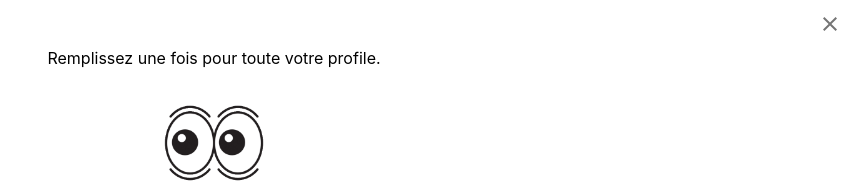
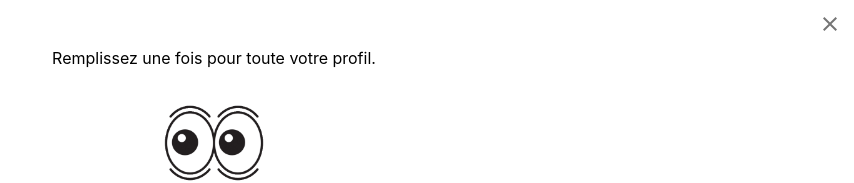
Before and after one commit to favreau84/jecoche, a React (Create React App) app: page /profile in a window 1280 px wide. Shown: the top 183 px of the page, without its empty margins (426-1280 px from the left). Built offline with nearby package versions, Linux system fonts and the light colour scheme.

Commit message:
fix typo

```diff
--- a/src/components/Profile.js
+++ b/src/components/Profile.js
@@ -54,7 +54,7 @@ function Profile(props){
             </Grid>
             <Grid item className={classes.info}>
                 <Typography  variant="body">
-                    Remplissez une fois pour toute votre profile.
+                    Remplissez une fois pour toute votre profil.
                 </Typography>
             </Grid>
             <Grid item>
```
